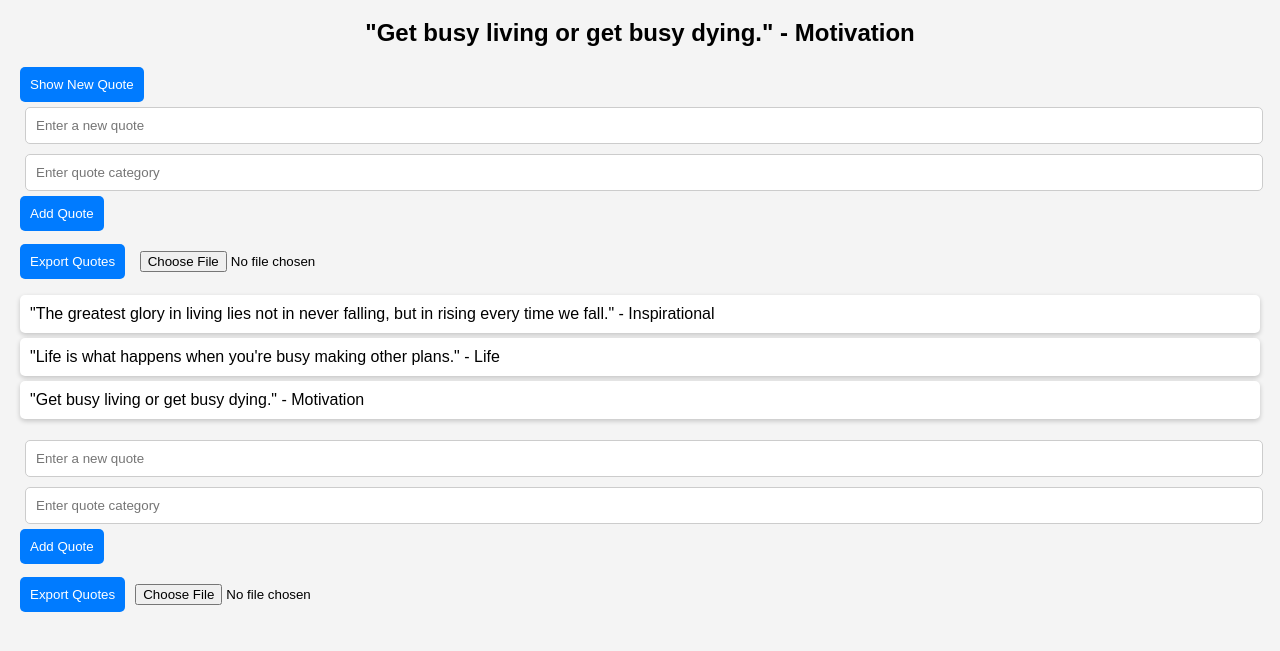
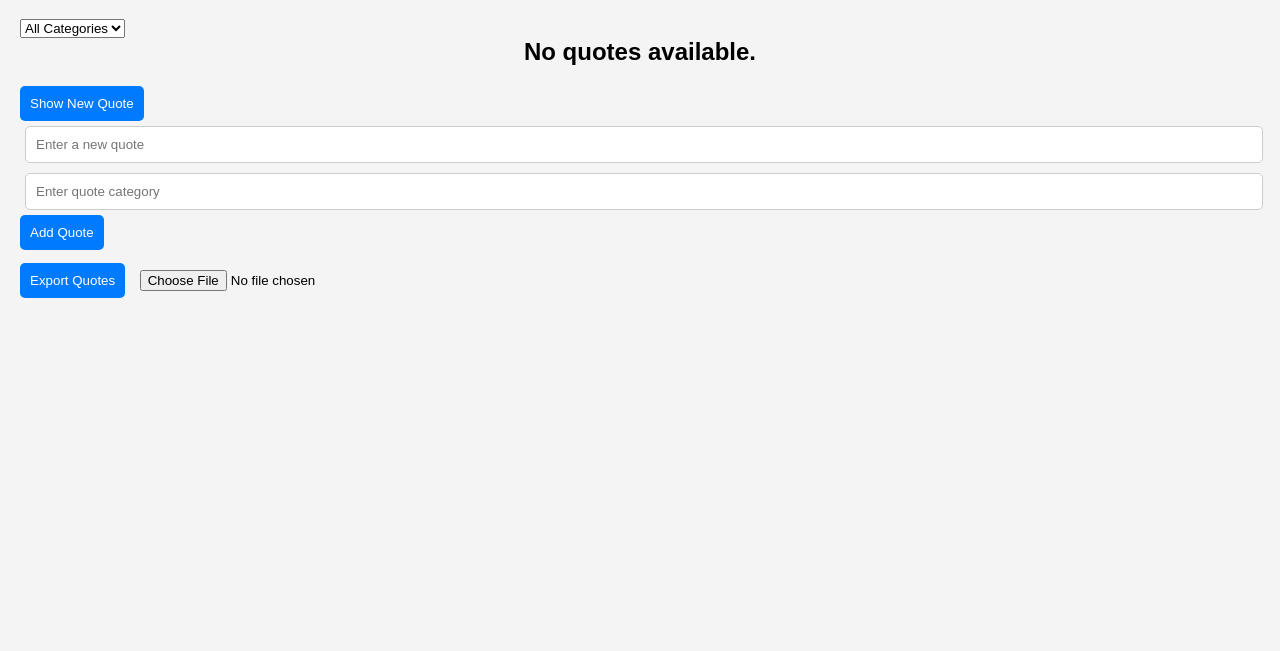
Before and after one commit to FrancisOlasupo/alx_fe_javascript, a plain HTML site: page dom-manipulation/index.html in a window 1280 px wide. Shown: the part 81-732 px from the top of the page. Drawn offline with Linux system fonts and the light colour scheme.

Commit message:
task 3 commit: Creating a Dynamic Content Filtering System Using Web Storage and JSON

```diff
--- a/dom-manipulation/index.html
+++ b/dom-manipulation/index.html
@@ -54,6 +54,15 @@
 </head>
 <body>
     <h1>Dynamic Quote Generator</h1>
+
+    <!-- Category Filter Dropdown -->
+    <div>
+        <select id="categoryFilter" onchange="filterQuotes()">
+            <option value="all">All Categories</option>
+            <!-- Dynamically populated categories -->
+        </select>
+    </div>
+
     <div id="quoteDisplay">Click "Show New Quote" to see a quote.</div>
     <button id="newQuote">Show New Quote</button>
 
@@ -61,11 +70,11 @@
     <div>
         <input id="newQuoteText" type="text" placeholder="Enter a new quote">
         <input id="newQuoteCategory" type="text" placeholder="Enter quote category">
-        <button onclick="addQuote()">Add Quote</button>
+        <button id="addQuoteButton">Add Quote</button>
     </div>
 
     <!-- Export and Import buttons -->
-    <button onclick="exportToJson()">Export Quotes</button>
+    <button id="exportQuotes">Export Quotes</button>
     <input type="file" id="importFile" accept=".json" onchange="importFromJsonFile(event)" />
 
     <!-- List to display all quotes -->
--- a/dom-manipulation/script.js
+++ b/dom-manipulation/script.js
@@ -1,114 +1,131 @@
-const quotes = JSON.parse(localStorage.getItem('quotes')) || [
-    { text: "The greatest glory in living lies not in never falling, but in rising every time we fall.", category: "Inspirational" },
-    { text: "Life is what happens when you're busy making other plans.", category: "Life" },
-    { text: "Get busy living or get busy dying.", category: "Motivation" }
-  ];
+// Array to hold quotes
+let quotes = [];
 
-  function showRandomQuote() {
-    const randomIndex = Math.floor(Math.random() * quotes.length);
-    const quote = quotes[randomIndex];
-    const quoteDisplay = document.getElementById("quoteDisplay");
-    quoteDisplay.textContent = `"${quote.text}" - ${quote.category}`;
-    sessionStorage.setItem('lastQuote', JSON.stringify(quote));
+// DOM elements
+const quoteDisplay = document.getElementById('quoteDisplay');
+const newQuoteButton = document.getElementById('newQuote');
+const categoryFilter = document.getElementById('categoryFilter');
+const exportQuotesButton = document.getElementById('exportQuotes');
+const importFileInput = document.getElementById('importFile');
+
+// Initialize quotes and filter from local storage
+function initialize() {
+    // Load quotes from local storage
+    const storedQuotes = JSON.parse(localStorage.getItem('quotes') || '[]');
+    quotes = storedQuotes;
+    populateCategories();
+    applySavedFilter();
+    showRandomQuote();
 }
 
-  function addQuote() {
-    const newQuoteText = document.getElementById("newQuoteText").value.trim();
-    const newQuoteCategory = document.getElementById("newQuoteCategory").value.trim();
-
-    if (newQuoteText && newQuoteCategory) {
-      const newQuote = { text: newQuoteText, category: newQuoteCategory };
-      quotes.push(newQuote);
-      updateQuoteList();
-      saveQuotes();
-      document.getElementById("newQuoteText").value = '';
-      document.getElementById("newQuoteCategory").value = '';
-    } else {
-      alert("Please enter both a quote and a category.");
+// Function to show a random quote
+function showRandomQuote() {
+    if (quotes.length === 0) {
+        quoteDisplay.innerHTML = 'No quotes available.';
+        return;
     }
+    const filteredQuotes = getFilteredQuotes();
+    if (filteredQuotes.length === 0) {
+        quoteDisplay.innerHTML = 'No quotes available for this category.';
+        return;
+    }
+    const randomIndex = Math.floor(Math.random() * filteredQuotes.length);
+    quoteDisplay.innerHTML = `<p>${filteredQuotes[randomIndex].text}</p><p><i>${filteredQuotes[randomIndex].category}</i></p>`;
 }
 
-  function updateQuoteList() {
-    const quoteList = document.getElementById("quoteList");
-    quoteList.innerHTML = '';
-    quotes.forEach(quote => {
-      const li = document.createElement("li");
-      li.textContent = `"${quote.text}" - ${quote.category}`;
-      quoteList.appendChild(li);
-    });
+// Function to add a new quote
+function addQuote() {
+    const newQuoteText = document.getElementById('newQuoteText').value.trim();
+    const newQuoteCategory = document.getElementById('newQuoteCategory').value.trim();
+    if (newQuoteText === '' || newQuoteCategory === '') {
+        alert('Please enter both quote text and category.');
+        return;
+    }
+    quotes.push({ text: newQuoteText, category: newQuoteCategory });
+    saveQuotes();
+    populateCategories();
+    showRandomQuote();
+    document.getElementById('newQuoteText').value = '';
+    document.getElementById('newQuoteCategory').value = '';
 }
 
+// Function to save quotes to local storage
 function saveQuotes() {
     localStorage.setItem('quotes', JSON.stringify(quotes));
 }
 
-  function createAddQuoteForm() {
-    const formDiv = document.createElement("div");
-
-    const inputQuote = document.createElement("input");
-    inputQuote.id = "newQuoteText";
-    inputQuote.type = "text";
-    inputQuote.placeholder = "Enter a new quote";
-
-    const inputCategory = document.createElement("input");
-    inputCategory.id = "newQuoteCategory";
-    inputCategory.type = "text";
-    inputCategory.placeholder = "Enter quote category";
-
-    const addButton = document.createElement("button");
-    addButton.textContent = "Add Quote";
-    addButton.onclick = addQuote;
-
-    formDiv.appendChild(inputQuote);
-    formDiv.appendChild(inputCategory);
-    formDiv.appendChild(addButton);
-
-    document.body.appendChild(formDiv);
-  }
-
-  function exportToJson() {
+// Function to export quotes as JSON
+function exportQuotes() {
     const blob = new Blob([JSON.stringify(quotes, null, 2)], { type: 'application/json' });
     const url = URL.createObjectURL(blob);
     const a = document.createElement('a');
     a.href = url;
     a.download = 'quotes.json';
-    document.body.appendChild(a);
     a.click();
-    document.body.removeChild(a);
     URL.revokeObjectURL(url);
 }
 
+// Function to import quotes from JSON file
 function importFromJsonFile(event) {
     const fileReader = new FileReader();
     fileReader.onload = function(event) {
         const importedQuotes = JSON.parse(event.target.result);
-      quotes.length = 0; // Clear current quotes
-      quotes.push(...importedQuotes);
-      updateQuoteList();
+        if (Array.isArray(importedQuotes)) {
+            quotes = importedQuotes;
             saveQuotes();
+            populateCategories();
+            showRandomQuote();
             alert('Quotes imported successfully!');
+        } else {
+            alert('Invalid file format.');
+        }
     };
     fileReader.readAsText(event.target.files[0]);
 }
 
-  document.getElementById("newQuote").addEventListener("click", showRandomQuote);
+// Function to populate categories in the filter dropdown
+function populateCategories() {
+    const categories = [...new Set(quotes.map(q => q.category))];
+    categoryFilter.innerHTML = '<option value="all">All Categories</option>';
+    categories.forEach(category => {
+        const option = document.createElement('option');
+        option.value = category;
+        option.textContent = category;
+        categoryFilter.appendChild(option);
+    });
+}
 
-  document.addEventListener("DOMContentLoaded", () => {
+// Function to filter quotes based on the selected category
+function filterQuotes() {
+    saveSelectedFilter();
     showRandomQuote();
-    updateQuoteList();
-    createAddQuoteForm();
+}
 
-    // Export button
-    const exportButton = document.createElement("button");
-    exportButton.textContent = "Export Quotes";
-    exportButton.onclick = exportToJson;
-    document.body.appendChild(exportButton);
+// Function to get quotes based on the selected filter
+function getFilteredQuotes() {
+    const selectedCategory = categoryFilter.value;
+    if (selectedCategory === 'all') {
+        return quotes;
+    }
+    return quotes.filter(q => q.category === selectedCategory);
+}
 
-    // Import file input
-    const importFileInput = document.createElement("input");
-    importFileInput.type = "file";
-    importFileInput.id = "importFile";
-    importFileInput.accept = ".json";
-    importFileInput.onchange = importFromJsonFile;
-    document.body.appendChild(importFileInput);
-  });
+// Function to save the selected filter to local storage
+function saveSelectedFilter() {
+    localStorage.setItem('selectedFilter', categoryFilter.value);
+}
+
+// Function to apply the saved filter on page load
+function applySavedFilter() {
+    const savedFilter = localStorage.getItem('selectedFilter');
+    if (savedFilter) {
+        categoryFilter.value = savedFilter;
+    }
+}
+
+// Event listeners
+newQuoteButton.addEventListener('click', showRandomQuote);
+exportQuotesButton.addEventListener('click', exportQuotes);
+
+// Initialize application
+initialize();
```
Lines whose indentation alone changed are shown as unchanged.
